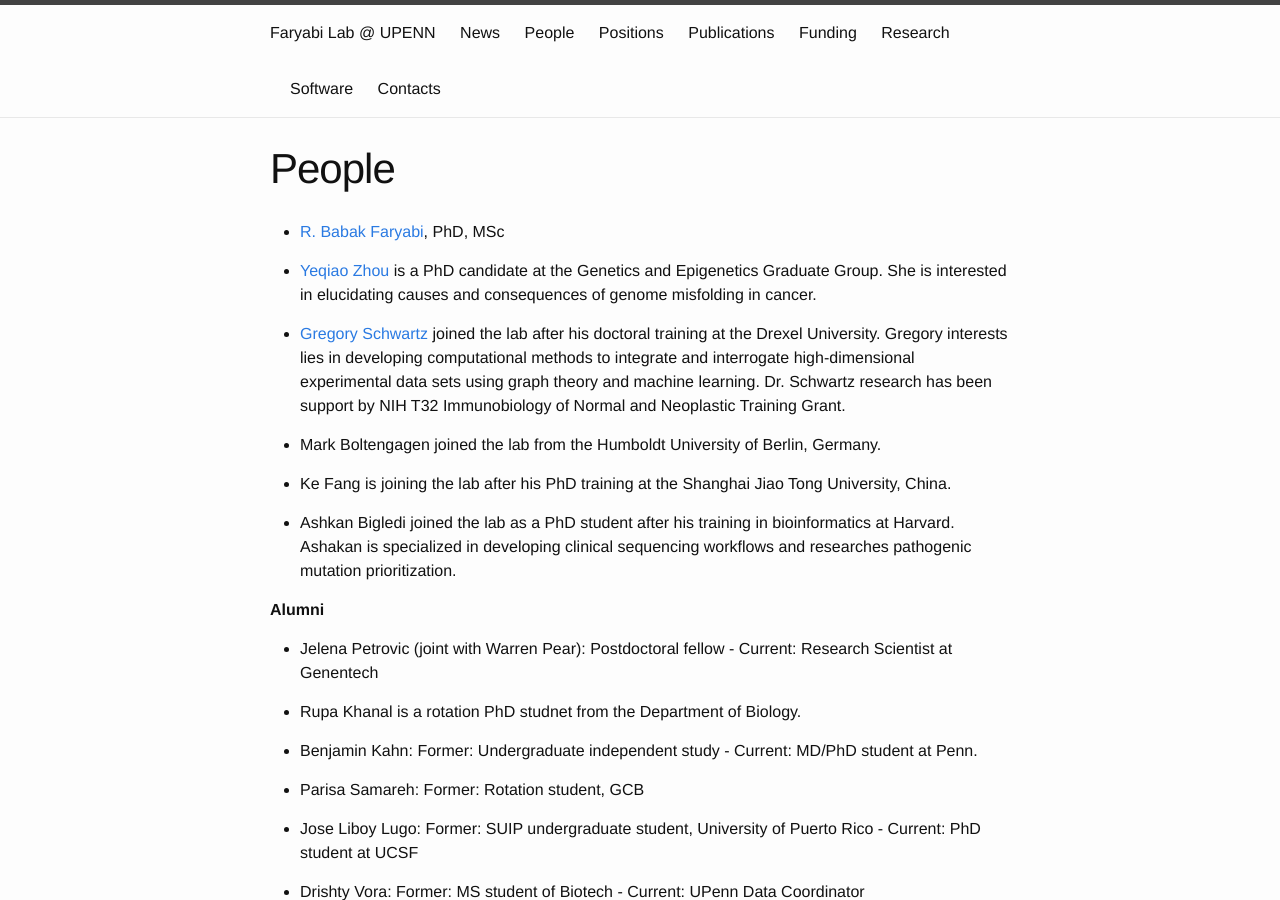
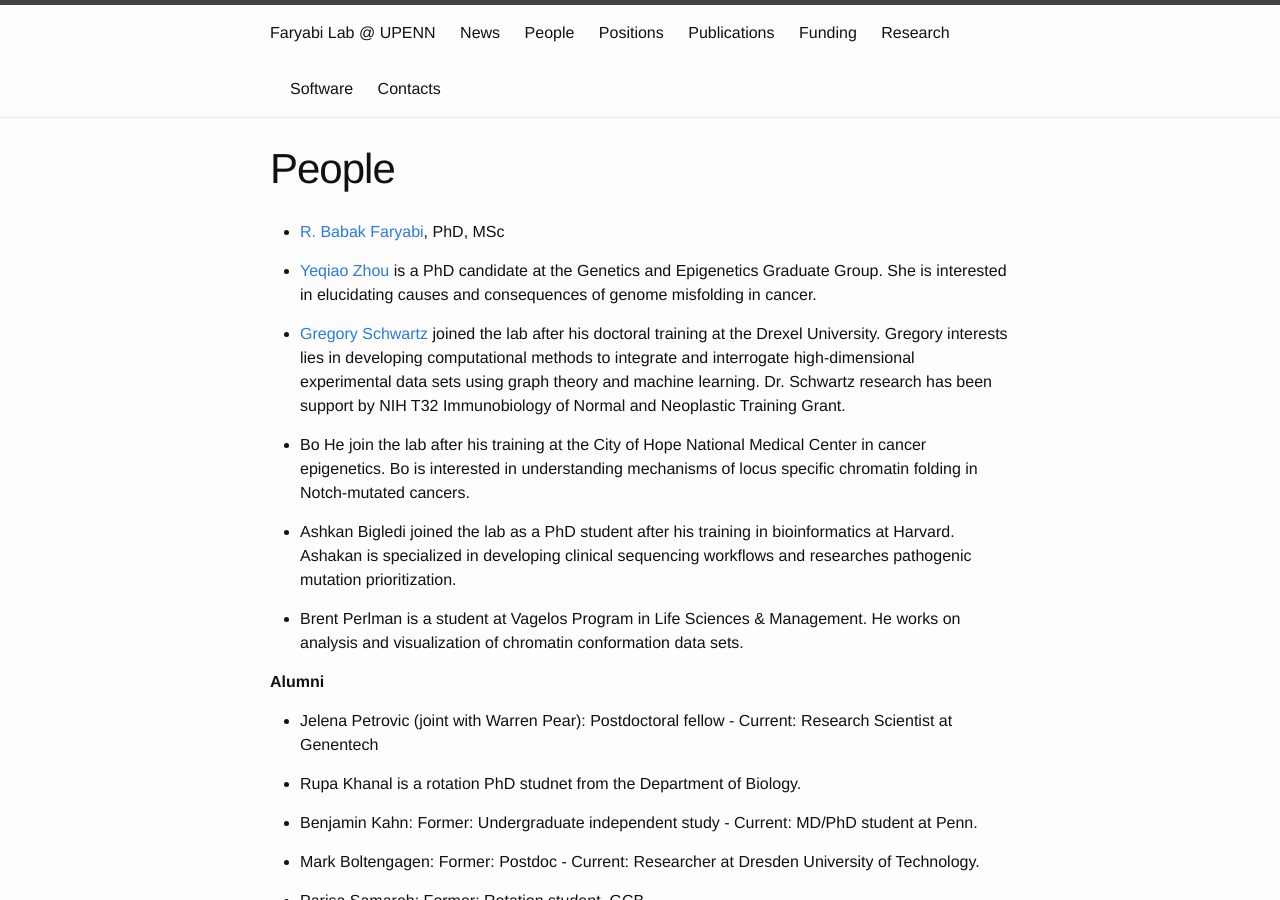
Before and after one commit to faryabib/faryabib.github.io, a Jekyll site: the page built from people.md, in a window 1280 px wide and 900 px high. Built offline with Jekyll 4.4.1, drawn with Linux system fonts in a browser that asks for light colours.

Commit message:
Update people.md

```diff
--- a/people.md
+++ b/people.md
@@ -10,11 +10,11 @@ permalink: /people.html
 
 * [Gregory Schwartz](https://github.com/GregorySchwartz) joined the lab after his doctoral training at the Drexel University. Gregory interests lies in developing computational methods to integrate and interrogate high-dimensional experimental data sets using graph theory and machine learning. Dr. Schwartz research has been support by NIH T32 Immunobiology of Normal and Neoplastic Training Grant.
 
-* Mark Boltengagen joined the lab from the Humboldt University of Berlin, Germany.
-
-* Ke Fang is joining the lab after his PhD training at the Shanghai Jiao Tong University, China.
+* Bo He join the lab after his training at the City of Hope National Medical Center in cancer epigenetics. Bo is interested in understanding mechanisms of locus specific chromatin folding in Notch-mutated cancers.
 
 * Ashkan Bigledi joined the lab as a PhD student after his training in bioinformatics at Harvard. Ashakan is specialized in developing clinical sequencing workflows and researches pathogenic mutation prioritization.
+
+* Brent Perlman is a student at Vagelos Program in Life Sciences & Management. He works on analysis and visualization of chromatin conformation data sets.
 
 **Alumni**
 
@@ -23,6 +23,8 @@ permalink: /people.html
 * Rupa Khanal is a rotation PhD studnet from the Department of Biology.
 
 * Benjamin Kahn: Former: Undergraduate independent study - Current: MD/PhD student at Penn.
+
+* Mark Boltengagen: Former: Postdoc - Current: Researcher at Dresden University of Technology.
 
 * Parisa Samareh: Former: Rotation student, GCB
 
```
